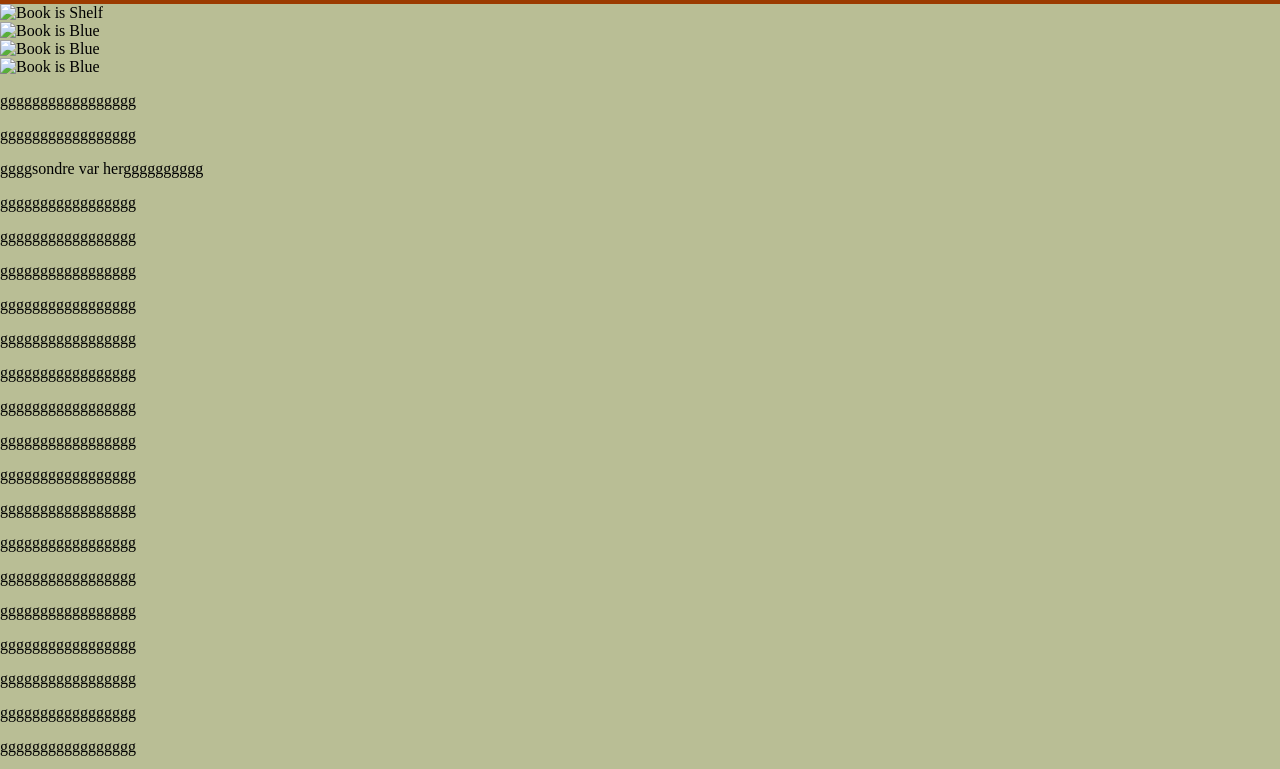
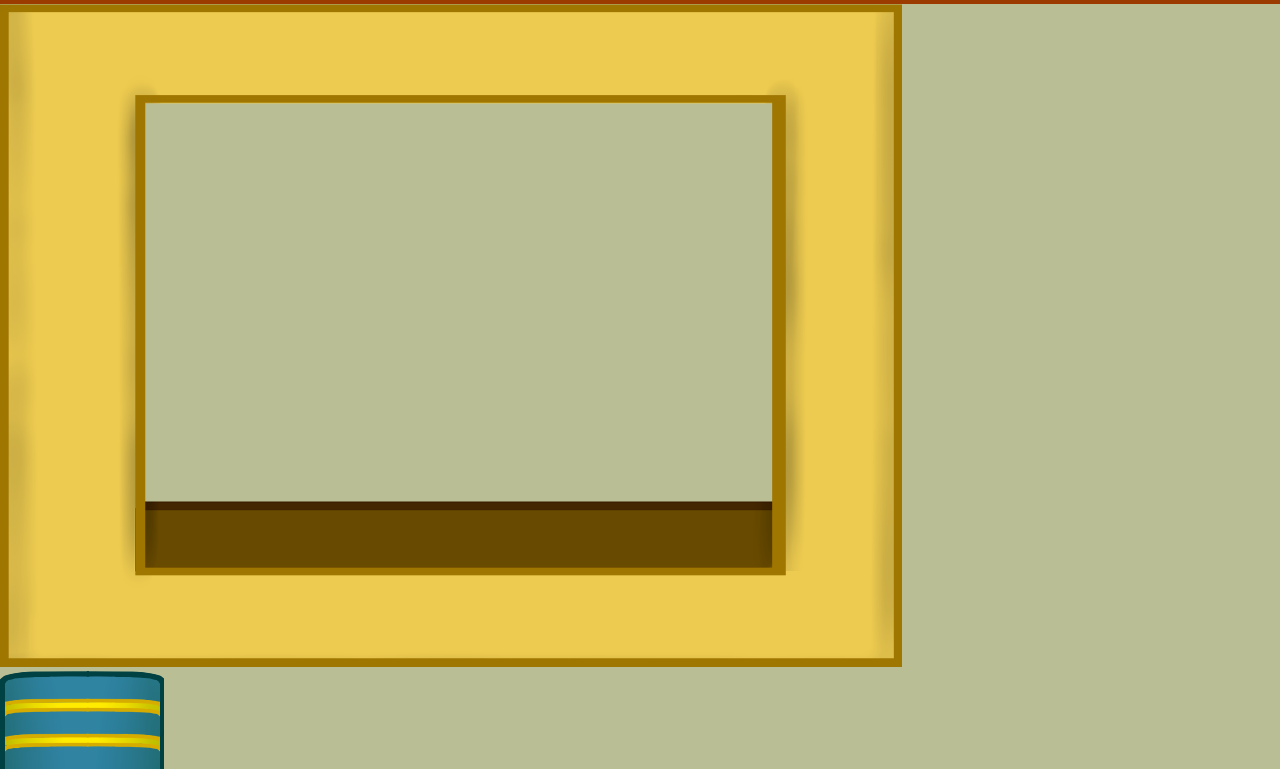
Before and after one commit to mwr2019/project-animated-web, a plain HTML site: page index.html in a window 1280 px wide. Shown: the part 246-1015 px from the top of the page. Drawn offline with Linux system fonts and the light colour scheme.

Commit message:
Update index.html

```diff
--- a/index.html
+++ b/index.html
@@ -15,16 +15,16 @@
 </div>
 
 <div class="bookshelf">
-  <img src="BookShelf.png" alt="Book is Shelf">
+  <img src="../BookSelection/BookShelf.png" alt="Book is Shelf">
 </div>
 <div class="zoomblue">
-	<img src="Bookblue.png" alt="Book is Blue">
+	<img src="../BookSelection/Bookblue.png" alt="Book is Blue">
 </div>
 <div class="zoomred">
-	<img src="Bookred.png" alt="Book is Blue">
+	<img src="../BookSelection/Bookred.png" alt="Book is Blue">
 </div>
 <div class="zoomgreen">
-	<img src="Bookgreen.png" alt="Book is Blue">
+	<img src="../BookSelection/Bookgreen.png" alt="Book is Blue">
 </div>
 <p>ggggggggggggggggg</p>
 <p>ggggggggggggggggg</p>
```
